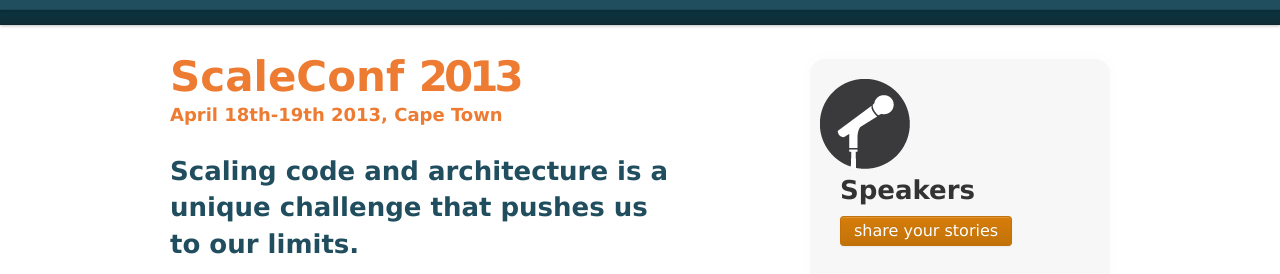
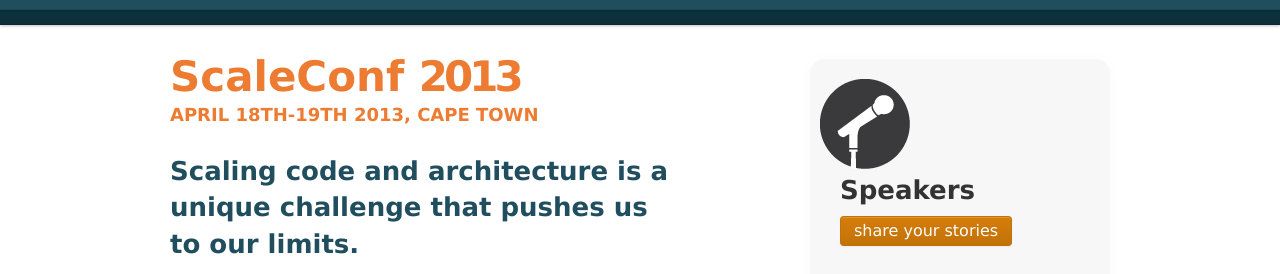
Before and after one commit to scaleconf/scaleconf.github.com, a Jekyll site: the page built from index.html, in a window 1280 px wide. Shown: the part 141-415 px from the top of the page. Built offline with Jekyll 4.4.1, drawn with Linux system fonts in a browser that asks for light colours; Markdown is read by kramdown in place of the engine named in the settings.

Commit message:
date looks better in all capitals

```diff
--- a/index.html
+++ b/index.html
@@ -11,7 +11,7 @@
         <div class="span7">
             <!-- font shows numbers with massive letter spacing. fixed for this case -->
             <h1>ScaleConf <span style='letter-spacing:-4px;;'>2013</span></h1>
-            <h5 id=wherewhen>April 18th-19th 2013, Cape Town </h5>
+            <h5 id=wherewhen>APRIL 18TH-19TH 2013, CAPE TOWN</h5>
             <br/>
             <p class='herotext' style='width:500px;'>
                 <b>Scaling code and architecture is a unique challenge that pushes us to our limits.</b>
```
